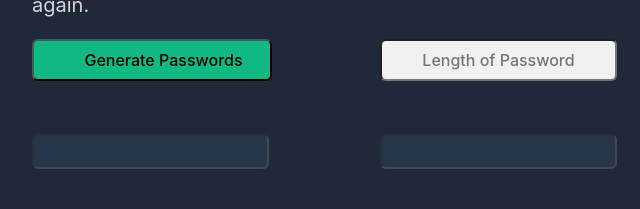
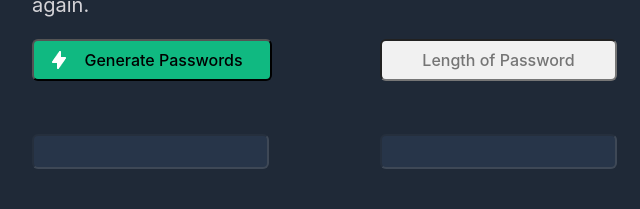
Before and after one commit to Aditya-77/Password-Generator, a plain HTML site: page password_gen.html in a window 1280 px wide. Shown: the part 286-495 px from the top of the page, 20-660 px from the left. Drawn offline with Linux system fonts and the light colour scheme; the site is published under a folder, as on GitHub Pages, so addresses that start at the root find nothing.

Commit message:
Update password_gen.css

```diff
--- a/password_gen.css
+++ b/password_gen.css
@@ -64,7 +64,7 @@ border-radius: 6px;cursor: pointer;
 outline:none;
 }
 button::before{
-    content: url("/Lightning\ bolt.png");
+    content: url("./Lightning\ bolt.png");
     position: absolute;
 width: 20px;
 height: 20px;
```
